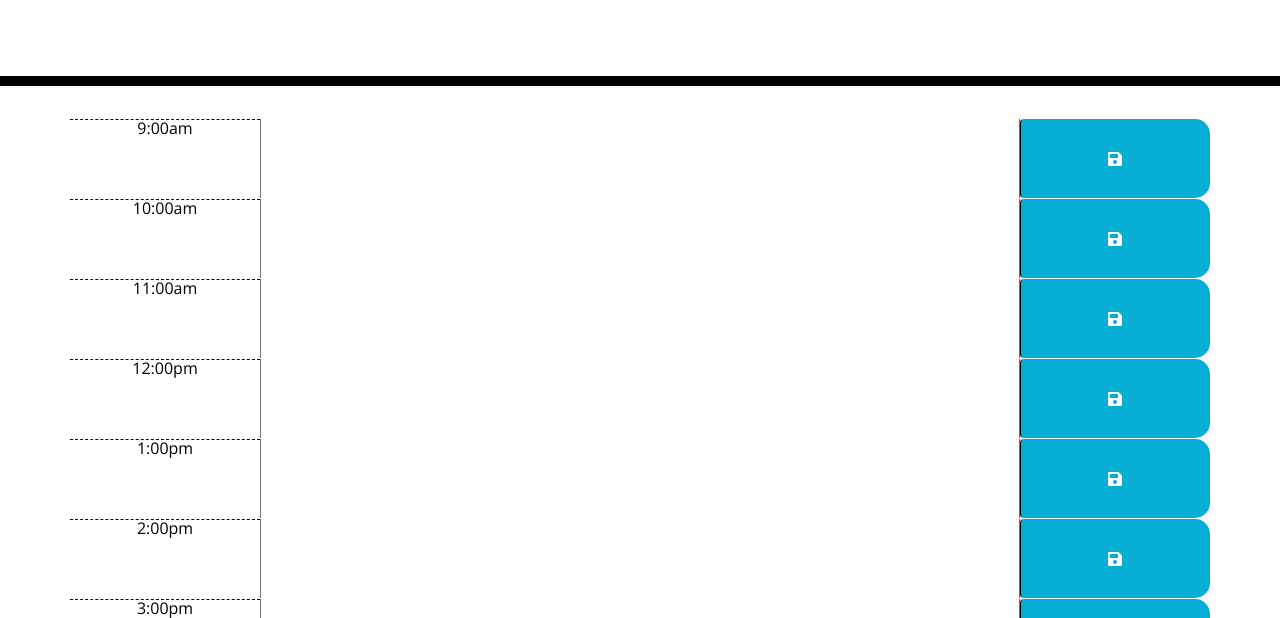
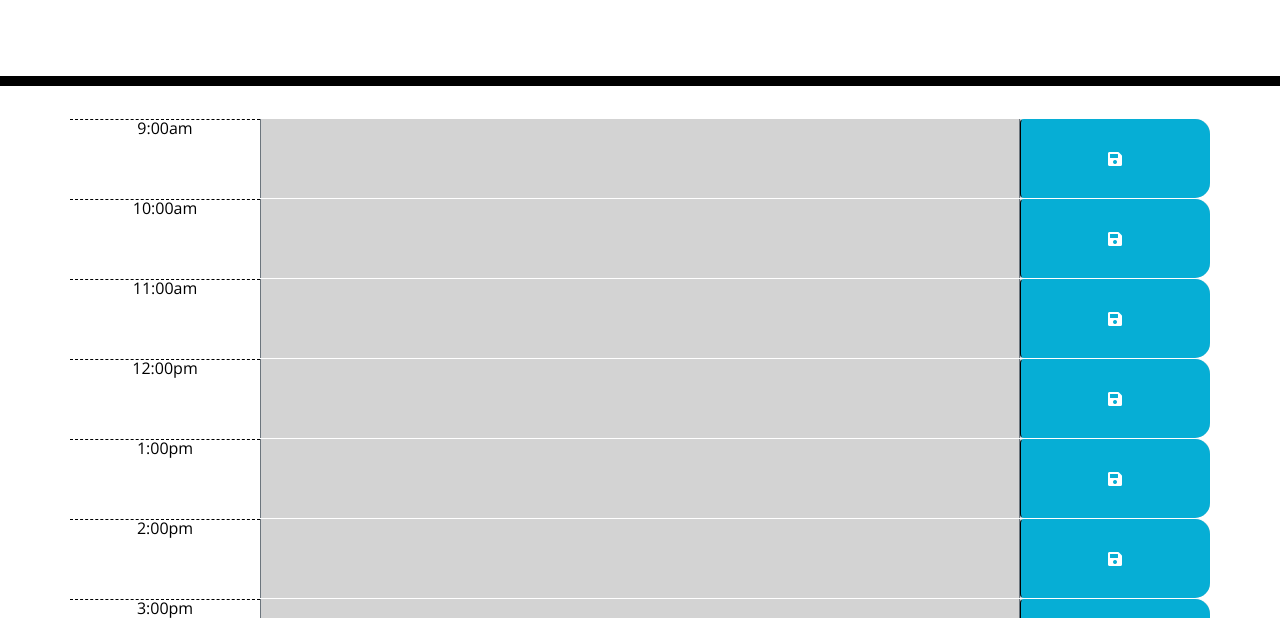
Before and after one commit to SebasMelendez/schedule-master, a plain HTML site: page index.html in a window 1280 px wide. Shown: the part 182-800 px from the top of the page. Drawn offline with nearby package versions, Linux system fonts and the light colour scheme.

Commit message:
Added audit functionality (not periodically)

```diff
--- a/Assets/JS/script.js
+++ b/Assets/JS/script.js
@@ -1,57 +1,72 @@
+const data = {
+     9:"",
+    10:"",
+    11:"",
+    12:"",
+    13:"",
+    14:"",
+    15:"",
+    16:"",
+    17:"",
+    18:"",
+    19:"",
+    20:"",
+    21:""
+}
 
 let containerEL = $(".container")
 let index
 
 function translator(index){
     switch(index){
-    case 0:
+    case 9:
         time = "9:00am";
     break;
 
-    case 1:
+    case 10:
         time = "10:00am";
     break;
 
-    case 2:
+    case 11:
         time = "11:00am";
     break;
 
-    case 3:
+    case 12:
         time = "12:00pm";
     break;
 
-    case 4:
+    case 13:
         time = "1:00pm";
     break;
 
-    case 5:
+    case 14:
         time = "2:00pm";
     break;
 
-    case 6:
+    case 15:
         time = "3:00pm";
     break;
 
-    case 7:
+    case 16:
         time = "4:00pm";
     break;
 
-    case 8:
+    case 17:
         time = "5:00pm";
     break;
 
-    case 9:
+    case 18:
         time = "6:00pm";
     break;
-    case 10:
+    case 19:
         time = "7:00pm";
     break;
 
-    case 11:
+    case 20:
         time = "8:00pm";
     break;
 
-    case 12:
+    case 21:
         time = "9:00pm";
     break;
 
@@ -68,14 +83,16 @@ function translator(index){
 }
 
 function createGrid(){
-    let index = 0;
+    let index = 9;
 
-    while(index<13){
-        // debugger;
+    while(index<22){
+        // debu:"",er;
+        let rowId = "#" + index
+        let textId= "#text-" + index
         let time = translator(index)
-        let timeSheetEl = $("<div>").addClass("row time-block")
+        let timeSheetEl = $("<div>").addClass("row time-block").attr("id",rowId)
         let timeRow = $("<div>").addClass("col-2 hour").text(time)
-        let contentRow = $("<textarea>").addClass("col-8 description border border-top-0 border-bottom-0 border-secondary ") // border border-right-0 border-left-0 border-secondary
+        let contentRow = $("<textarea>").addClass("col-8 description border border-top-0 border-bottom-0 border-secondary ").attr("id",textId) // border border-right-0 border-left-0 border-secondary
         let saveRow = $("<button>").addClass("col-2 btn saveBtn ") //border-right-0 border-secondary
         let saveIcon =$("<i>").addClass("fas fa-save")
         saveRow.append(saveIcon)
@@ -88,6 +105,35 @@ function createGrid(){
 
 }
 
+function saveContents(){
+
+}
+
+function audit(){
+    indexHour =  moment().hour()
+
+    $(".time-block").each(function(){
+        let sheetHour = parseInt($(this).attr("id").replace('#',''))
+        console.log(sheetHour,indexHour)
+
+        if(sheetHour < indexHour){
+            $(this).addClass("past")
+        }
+        else if(sheetHour > indexHour){
+            $(this).addClass("future")
+        }
+        else{
+            $(this).addClass("present")
+        }
+
+    })
+
+
+
+
+
+}
 
 
 createGrid()
+audit()
--- a/index.html
+++ b/index.html
@@ -34,7 +34,7 @@
     </div>
 
     <script src="https://code.jquery.com/jquery-3.4.1.min.js"></script>
+    <script src="https://cdnjs.cloudflare.com/ajax/libs/moment.js/2.24.0/moment.min.js"></script>
     <script src="./Assets/JS/script.js"></script>
-    <script src="https://cdnjs.cloudflare.com/ajax/libs/moment.js/2.24.0/moment.min.js"></script>
   </body>
 </html>
```
